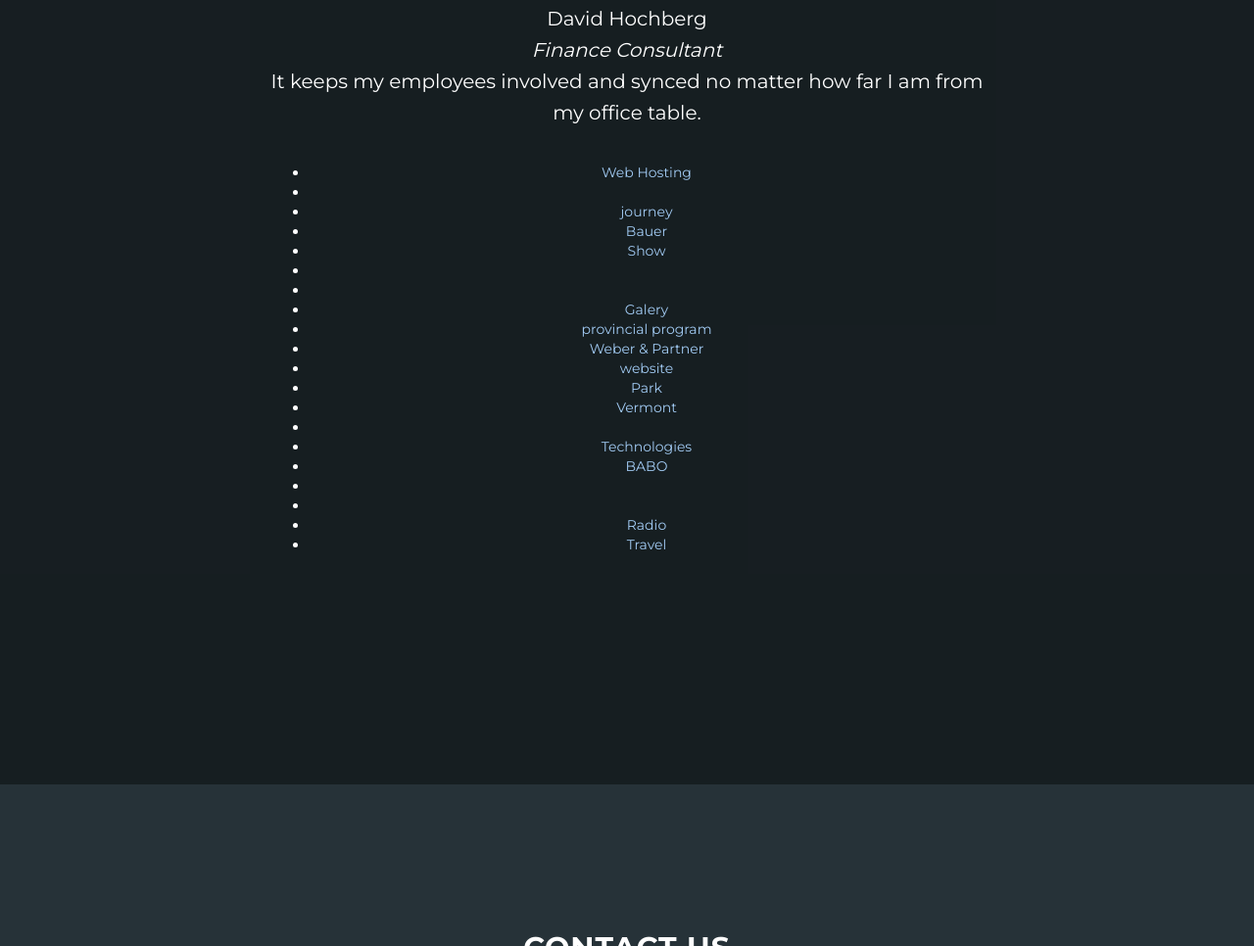
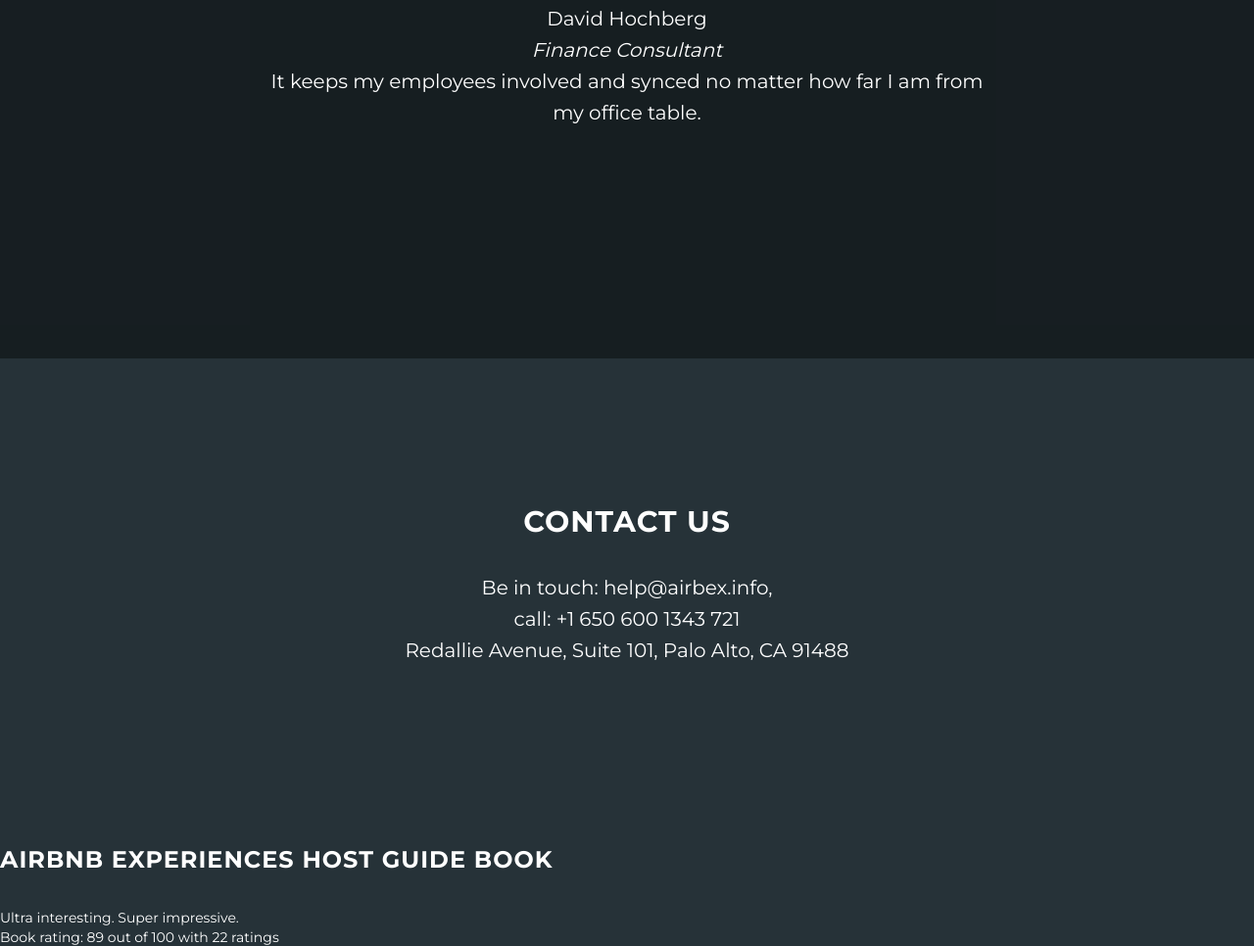
Before and after one commit to ped4enko/airbex.github.io, a plain HTML site: page index.html in a window 1280 px wide. Shown: the part 3225-4191 px from the top of the page at 98% size. Drawn offline with Linux system fonts and the light colour scheme.

Commit message:
Update index.html

```diff
--- a/index.html
+++ b/index.html
@@ -123,28 +123,7 @@ height="0" width="0" style="display:none;visibility:hidden"></iframe></noscript>
                       <i>Finance Consultant</i><br>
                       It keeps my employees involved and synced no matter how far I am from my office table.
                     </p>
-<p>
-<ul><li><a href="https://www.20i.com/?URL=https://glastonav.co.uk/">Web Hosting</a></li>
-<li><a href="https://www.backinmotion.biz/?URL=https://glastonav.co.uk/"></a></li>
-<li><a href="https://www.balloonsafaris.com/?URL=https://glastonav.co.uk/">journey</a></li>
-<li><a href="https://basstrail.com/?URL=https://glastonav.co.uk/">Bauer</a></li>
-<li><a href="https://www.bbcgoodfoodshow.com/?URL=https://glastonav.co.uk/">Show</a></li>
-<li><a href="bdiff.com.sg/?URL=https://glastonav.co.uk/"></a></li>
-<li><a href="bdp-essen.de/?URL=https://glastonav.co.uk/"></a></li>
-<li><a href="https://www.benwillikens.de/?URL=https://glastonav.co.uk/">Galery</a></li>
-<li><a href="https://beplantwise.ca/?URL=https://glastonav.co.uk/">provincial program</a></li>
-<li><a href="https://berliner-rechtsanwaltskanzlei.de/?URL=https://glastonav.co.uk/">Weber & Partner</a></li>
-<li><a href="http://biacavassa.com.br/?URL=https://glastonav.co.uk/">website</a></li>
-<li><a href="https://bike-cafe-messingschlager.de/?URL=https://glastonav.co.uk/">Park</a></li>
-<li><a href="https://bills-website.co.uk/?URL=https://glastonav.co.uk/">Vermont</a></li>
-<li><a href="bio-oilportugal.pt/?URL=https://glastonav.co.uk/"></a></li>
-<li><a href="https://www.bitpolar.de/?URL=https://glastonav.co.uk/">Technologies</a></li>
-<li><a href="https://bluestarmomsmn.org/?URL=https://glastonav.co.uk/">BABO</a></li>
-<li><a href="https://brianwertz.com/?URL=https://glastonav.co.uk/"></a></li>
-<li><a href="https://brickit.com/?URL=https://glastonav.co.uk/"></a></li>
-<li><a href="https://budgetvideo.be/?URL=https://glastonav.co.uk/">Radio</a></li>
-<li><a href="https://www.calvertjournal.com/?URL=https://glastonav.co.uk/">Travel</a></li></ul>
-</p>
+
                 </div>
             </div>
 
```
